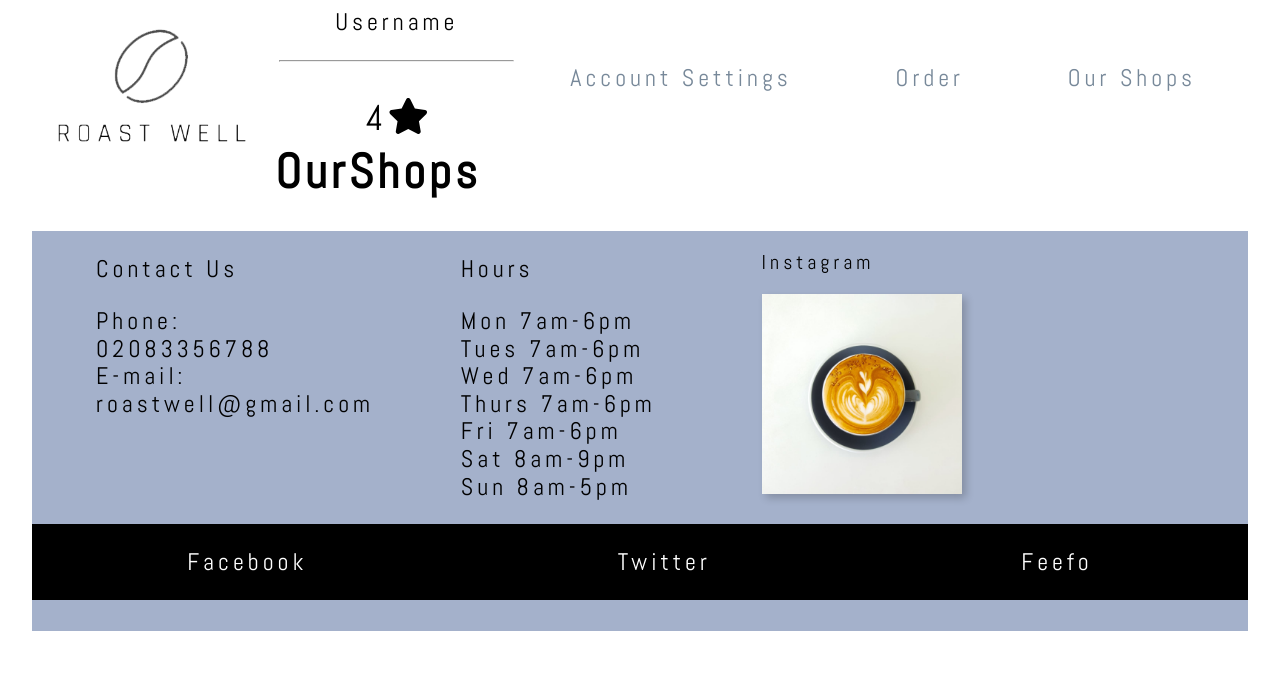
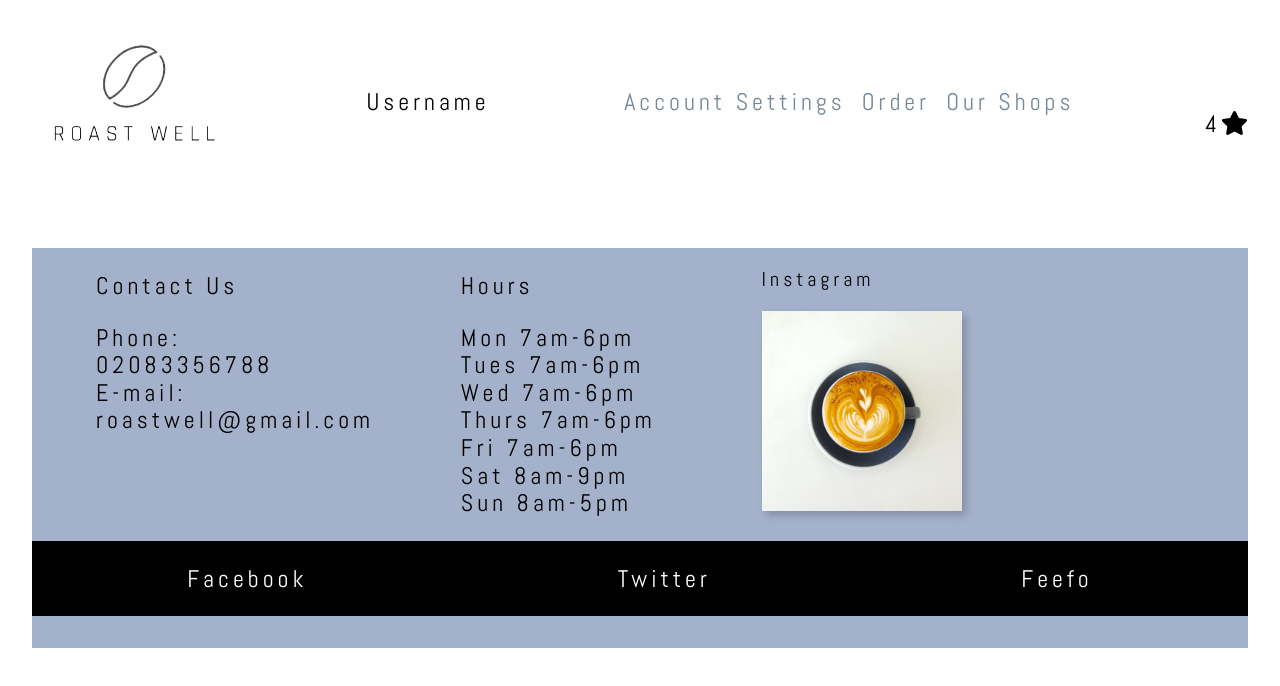
Before and after one commit to worpel/roast-well-coffee, a React (Create React App) app: page /shops in a window 1280 px wide. Shown: the top 686 px of the page. Built offline with nearby package versions, Linux system fonts and the light colour scheme.

Commit message:
Styling changes to Navbar and Accounts

```diff
--- a/src/App.js
+++ b/src/App.js
@@ -29,7 +29,7 @@ class App extends Component {
         super();
         this.state = {
             route: 'home',
-            currentUser: 4,
+            currentUser: 2,
             userName: 'Not logged in yet'
         };
     }
@@ -46,7 +46,7 @@ class App extends Component {
         const { route } = this.state;
         return (
             <Router>
-            <div className="App">
+            <div className="App flex flex-column">
 
                 <Navbar route={route} onRouteChange={this.onRouteChange} userName={this.state.userName} />
                 <Switch>
--- a/src/Components/AccountInfo/AccountInfo.css
+++ b/src/Components/AccountInfo/AccountInfo.css
@@ -1,13 +1,14 @@
 .accountInfo {
-    max-width: 80vw;
     margin: 0 auto;
+    min-height: 60vh;
+    height: auto;
     background: linear-gradient(rgba(255, 255, 255, 0.9), rgba(255, 255, 255, 0.2)), url('../../Images/background12.jpg');
 }
 
 .personaldetails {
-    background: rgba(208, 214, 207, 0.5);
+    /* background: rgba(208, 214, 207, 0.5); */
     margin: 0.5rem;
-    width: 80vw;
+    /* width: 80vw; */
     flex: display;
     justify-content: center;
 }
@@ -15,7 +16,4 @@
 .history {
     background: rgba(208, 214, 207, 0.5);
     margin: 0.5rem;
-    width: 80vw;
-    flex: display;
-    justify-content: center;
 }
--- a/src/Components/AccountInfo/AccountInfo.js
+++ b/src/Components/AccountInfo/AccountInfo.js
@@ -17,6 +17,7 @@ class AccountInfo extends Component {
     updateHistory = data => {
         this.state.history.forEach(el => {
             let newItem = document.createElement('div');
+            newItem.classList = 'mh4'
             newItem.innerHTML = this.state.type === 'personal' ?
             `<p>${el.size ? el.size : ''} ${el.name} - £${el.price.toFixed(2)}` :
             `<p>${el.name}(£${el.price.toFixed(2)}) x ${el.quantity} - £${(el.quantity*el.price).toFixed(2)}`
@@ -58,8 +59,8 @@ class AccountInfo extends Component {
         return !this.state.name ? (
             <div>Loading...</div>
         ) : (
-            <div className="accountInfo">
-                <div className="messages fl w-100">
+            <div className="accountInfo flex center flex-column justify-center">
+                <div className="messages">
                     {this.state.type === 'personal' ? (
                         <div className="personal messages">
                             {/* Personal Account */}
@@ -76,8 +77,9 @@ class AccountInfo extends Component {
                     ) : (
                         <div>
                             {/* Business Account */}
-                            <div className="business messages">
-                                <p>Business Account</p>
+                            <div className="mh2 business messages">
+                                <p>Account Messages</p>
+                                <p className="mh4">We will soon be getting in a Micro Lot from Tanzania, likely at around £17/kg. A tad dearer than normal but if your business uses pour-overs this is a <i>must have</i>.</p>
                             </div>
                         </div>
                     )}
@@ -98,11 +100,9 @@ class AccountInfo extends Component {
                         {/* Business Account */}
                         <div
                             id="businessHistory"
-                            className="history mh2 fl w-100"
+                            className="history mh2 flex flex-column"
                         >
-                            {' '}
                         </div>
-                        <p>Business History</p>
                         <ul />
                     </div>
                 )}
--- a/src/Components/Navbar/Navbar.css
+++ b/src/Components/Navbar/Navbar.css
@@ -1,7 +1,7 @@
 nav {
-    height: 10vh;
+    height: 15vh;
     margin-bottom: 5vh;
-    /* margin-top: 70px; */
+    width: 100%;
 }
 
 .acctInfo {
@@ -9,5 +9,6 @@ nav {
 }
 
 .javalogo {
-    margin: 0 auto;
+    height: 13rem;
+    width: 13rem;
 }
--- a/src/Components/Navbar/Navbar.js
+++ b/src/Components/Navbar/Navbar.js
@@ -9,22 +9,21 @@ class Navbar extends Component {
   render() {
     return (
 
-      <nav className="mb5">
-        <div className='javalogo fl w-20 tc'>
+      <nav className="mb5 mt5 flex justify-between items-center">
+        <div className='javalogo tc'>
           <Link to='/'><img src={mainLogo} /></Link>
         </div>
-        <div className="acctInfo tc fl ph1 w-20 tc">
+        <div className="acctInfo tc ph1 tc">
           <div />
-          <p className="tc mt2">Username</p>
-          <hr className="mv0" />
-          <p className="tc f2">4<FontAwesomeIcon icon="star" /></p>
+          <p className="tc">Username</p>
         </div>
         <div className="acctInfo flex flex-inline tc">
-          <p className="mt5 center"><Link to='/account'>Account Settings</Link></p>
-          <p className="mt5 center"><Link to='/order'>Order</Link></p>
-          <p className="mt5 center"><Link to='/ourshops'>Our Shops</Link></p>
+          <p className="ph2 center"><Link to='/account'>Account Settings</Link></p>
+          <p className="ph2 center"><Link to='/order'>Order</Link></p>
+          <p className="ph2 center"><Link to='/ourshops'>Our Shops</Link></p>
         </div>
-        <div className="hexagon">
+        <div>
+        <p className="tc f3">4<FontAwesomeIcon icon="star" /></p>
         </div>
       </nav>
     );
--- a/src/Components/OurShops/OurShops.js
+++ b/src/Components/OurShops/OurShops.js
@@ -4,8 +4,8 @@ import './OurShops.css';
 class OurShops extends Component {
   render() {
     return (
-      <div className="App">
-        <h1>OurShops</h1>
+      <div className="flex">
+
       </div>
     );
   }
```
